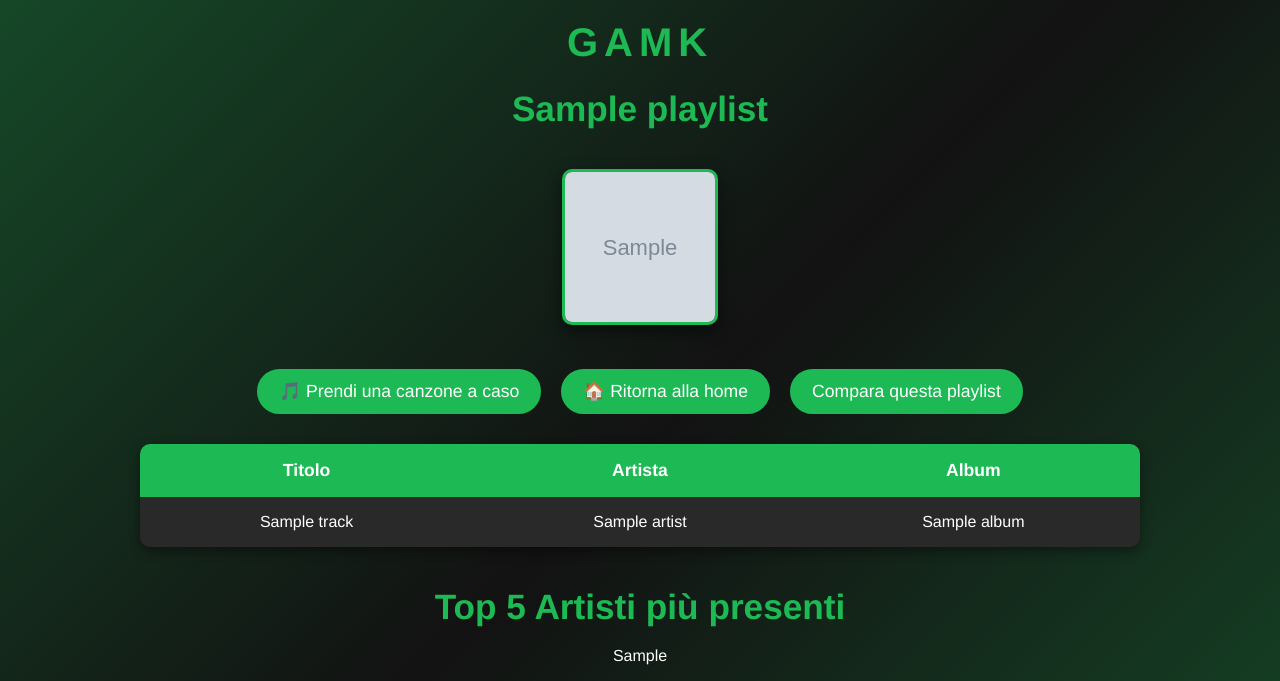
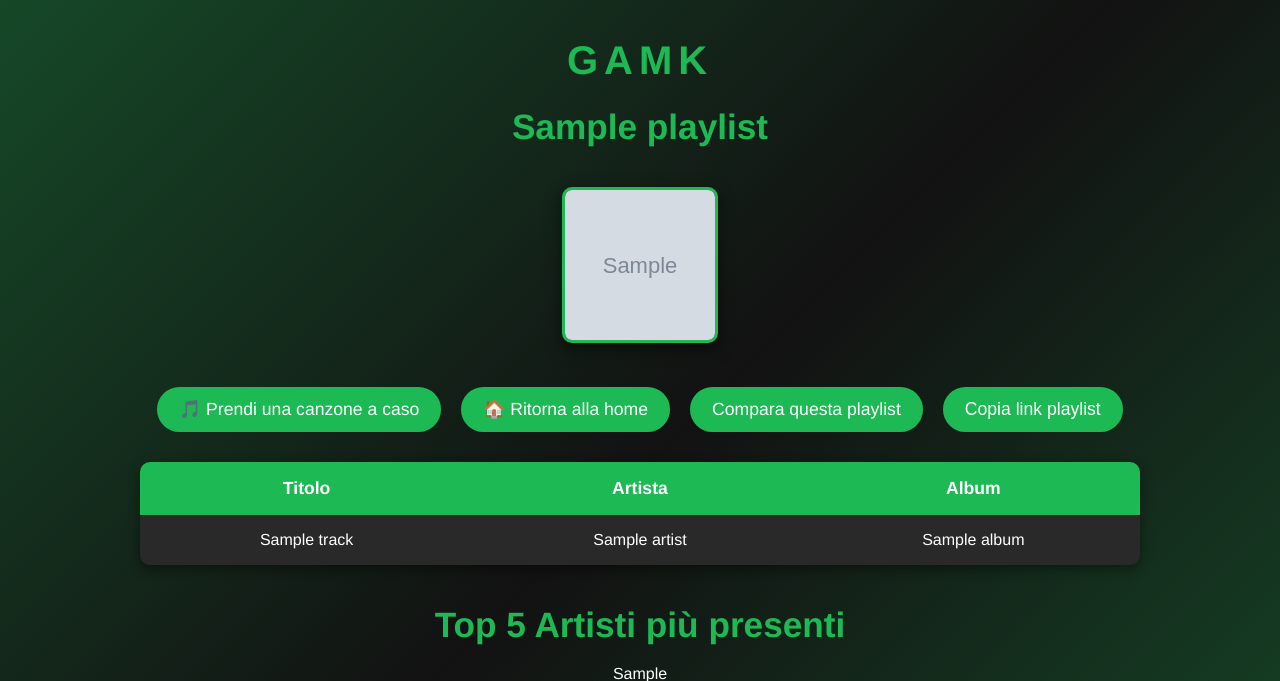
Before and after one commit to Arbsht/Spotify1, a Flask app: template templates/playlist.html in a window 1280 px wide. Shown: the top 681 px of the page. Run offline with Flask 3, Linux system fonts and the light colour scheme; the template is opened without the code that fills it: most values are stand-ins (such as "Sample title", 1, 10 or a date in 2020); grey boxes marked "Sample" are stand-in pictures.

Commit message:
pulsante condividi

```diff
--- a/blueprints/comparison.py
+++ b/blueprints/comparison.py
@@ -44,7 +44,8 @@ def comparison(id1, id2):
 
     if not token_info:
         sp = spotipy.Spotify(client_credentials_manager=get_credentials())
-        return redirect('/')
+        playlist1 = sp.playlist(playlist_id=id1)
+        playlist2 = sp.playlist(playlist_id=id2)
     else:
         sp = spotipy.Spotify(auth=token_info['access_token'])
         playlist1 = sp.playlist(playlist_id=id1)
--- a/services/spotify_oauth.py
+++ b/services/spotify_oauth.py
@@ -2,8 +2,8 @@ import spotipy
 from spotipy.oauth2 import SpotifyOAuth, SpotifyClientCredentials
 #oggi leak di chiavi api
 sp_oauth = SpotifyOAuth(
-    client_id='c1e1e455737c44a5a404101c638179d8',
-    client_secret='834e2b2f20b3493b80f2e45aaee87c60',
+    client_id='486292e9ce954bab9887cd9ffba68664',
+    client_secret='32d2857211c74100b0186990146416f2',
     redirect_uri='http://127.0.0.1:5000/callback',
 
     scope="user-read-private user-read-email playlist-read-private", #permessi x informazioni dell'utente
@@ -14,4 +14,4 @@ def get_spotify_object(token_info):
     return spotipy.Spotify(auth=token_info['access_token'])
 
 def get_credentials():
-    return SpotifyClientCredentials(client_id='c1e1e455737c44a5a404101c638179d8',client_secret='834e2b2f20b3493b80f2e45aaee87c60')
+    return SpotifyClientCredentials(client_id='486292e9ce954bab9887cd9ffba68664',client_secret='32d2857211c74100b0186990146416f2')
--- a/templates/playlist.html
+++ b/templates/playlist.html
@@ -82,7 +82,7 @@
       animation: fadeInLinks 1.5s ease;
     }
 
-    .links-inline a, .links-container a {
+    .links-inline a, .links-container a, button {
       text-decoration: none;
       color: white;
       font-size: 1.1rem;
@@ -93,7 +93,7 @@
       transition: all 0.3s ease;
     }
 
-    .links-inline a:hover, .links-container a:hover {
+    .links-inline a:hover, .links-container a:hover, button:hover {
       background-color: #1ed760;
       border-color: #1ed760;
       transform: scale(1.05);
@@ -146,8 +146,17 @@
       to { opacity: 1; transform: scale(1); }
     }
   </style>
+  <script>
+    function copialink() {
+  var linkPlaylist = document.getElementById("linkPlaylist");
+  linkPlaylist.select();
+  linkPlaylist.setSelectionRange(0, 99999);
+  navigator.clipboard.writeText(linkPlaylist.value);
+}
+  </script>
 </head>
 <body id="body">
+  <input type="text" id="linkPlaylist" value="{{ playlist['external_urls']['spotify'] }}" style="height: 0; width: 0; opacity: 0;">
 
   <div class="logo">GAMK</div>
 
@@ -162,6 +171,7 @@
     {% endif %}
     <a href="{{ url_for('home.home') }}">🏠 Ritorna alla home</a>
     <a href="/compare/{{id}}">Compara questa playlist</a>
+    <button onclick="copialink()">Copia link playlist</button>
   </div>
 
   <table>
```
Also changed, not shown: 1 other file.
